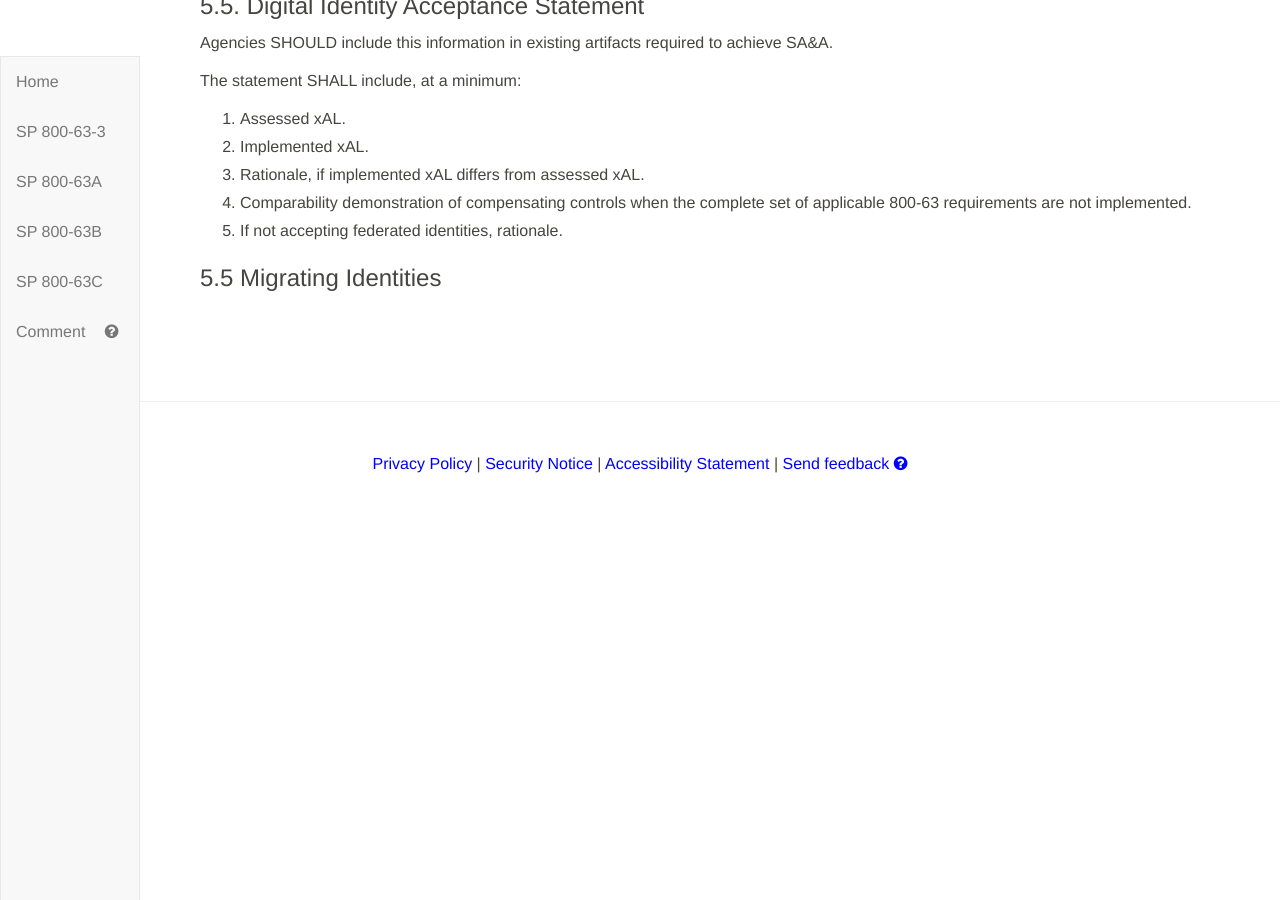
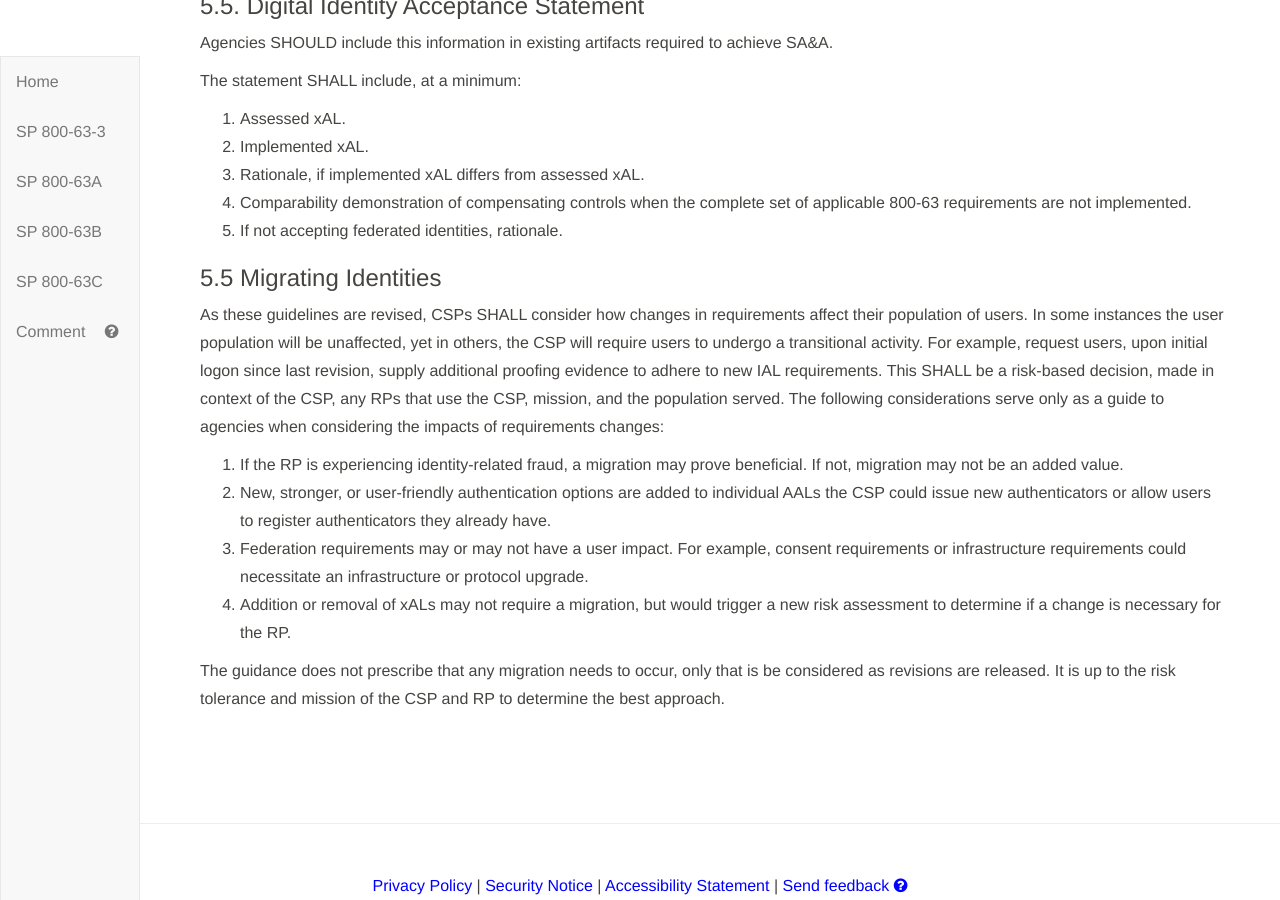
Before and after one commit to usnistgov/800-63-3, a Jekyll site: the page built from sp800-63-3/sec5_DIRM.md, in a window 1280 px wide and 900 px high, scrolled down 5317 px. Built offline with Jekyll 4.4.1, drawn with Linux system fonts in a browser that asks for light colours; our own code applies the rules of GitHub Pages for plain Markdown files; before the commit the page ends 5795 px from its top, so only the background shows below that.

Commit message:
Fixed VOIP issues in acronym table.  Added user migration to Ch. 5.

```diff
--- a/sp800-63-3/sec5_DIRM.md
+++ b/sp800-63-3/sec5_DIRM.md
@@ -156,3 +156,12 @@ The statement SHALL include, at a minimum:
 5. If not accepting federated identities, rationale.
 
 ### 5.5 Migrating Identities
+
+As these guidelines are revised, CSPs SHALL consider how changes in requirements affect their population of users. In some instances the user population will be unaffected, yet in others, the CSP will require users to undergo a transitional activity. For example, request users, upon initial logon since last revision, supply additional proofing evidence to adhere to new IAL requirements. This SHALL be a risk-based decision, made in context of the CSP, any RPs that use the CSP, mission, and the population served. The following considerations serve only as a guide to agencies when considering the impacts of requirements changes:
+
+1. If the RP is experiencing identity-related fraud, a migration may prove beneficial.  If not, migration may not be an added value.
+2. New, stronger, or user-friendly authentication options are added to individual AALs the CSP could issue new authenticators or allow users to register authenticators they already have.
+3. Federation requirements may or may not have a user impact. For example, consent requirements or infrastructure requirements could necessitate an infrastructure or protocol upgrade.
+4. Addition or removal of xALs may not require a migration, but would trigger a new risk assessment to determine if a change is necessary for the RP.
+
+The guidance does not prescribe that any migration needs to occur, only that is be considered as revisions are released. It is up to the risk tolerance and mission of the CSP and RP to determine the best approach.
```
Also changed, not shown: sp800-63-3/definitions.md (+1 -1 lines).
